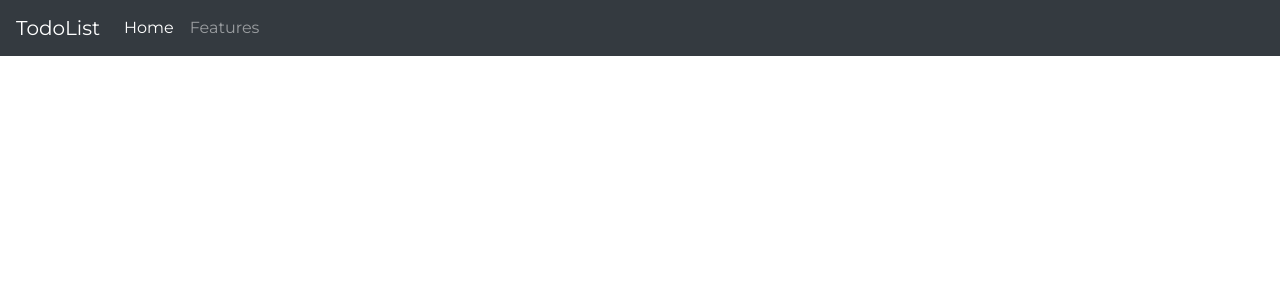
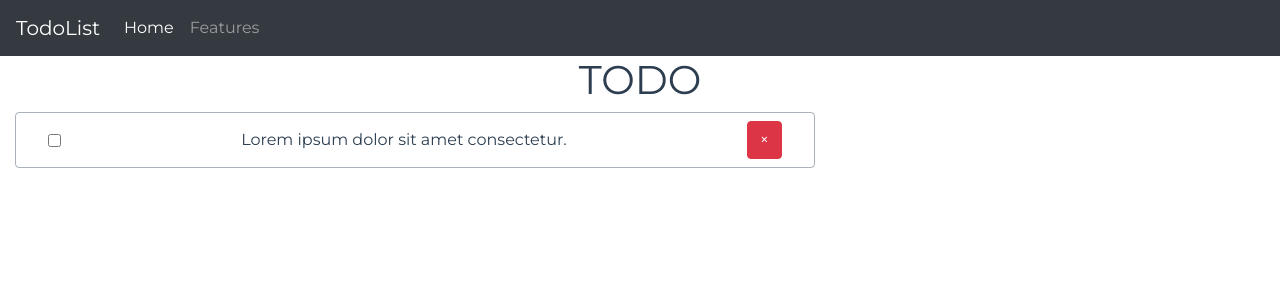
Before and after one commit to mefistodevelop/vue-todo, a Vue app: page / in a window 1280 px wide. Shown: the top 300 px of the page. Built offline with nearby package versions, Linux system fonts and the light colour scheme.

Commit message:
add TodoCard component

```diff
--- a/src/App.vue
+++ b/src/App.vue
@@ -1,23 +1,36 @@
 <template>
   <div id="app">
     <Header />
+    <main class="container">
+      <h1>TODO</h1>
+      <TodoCard />
+    </main>
   </div>
 </template>
 
 <script>
 import Header from "./components/Header";
+import TodoCard from "./components/TodoCard";
+
 export default {
   name: "App",
-  components: { Header },
+  components: { Header, TodoCard },
 };
 </script>
 
-<style>
+<style scoped>
 #app {
   font-family: "Montserrat", sans-serif;
   -webkit-font-smoothing: antialiased;
   -moz-osx-font-smoothing: grayscale;
   text-align: center;
   color: #2c3e50;
+  height: 100%;
+}
+
+.container {
+  margin: 0 auto;
+  max-width: 1400px;
+  width: 100%;
 }
 </style>
--- /dev/null
+++ b/src/components/TodoCard.vue
@@ -0,0 +1,35 @@
+<template>
+  <div class="todo-card">
+    <input type="checkbox" />
+    <p class="todo-text">Lorem ipsum dolor sit amet consectetur.</p>
+    <b-button variant="danger">&times;</b-button>
+  </div>
+</template>
+
+<script>
+export default {
+  name: "TodoCard",
+};
+</script>
+
+<style scoped>
+.todo-card {
+  display: flex;
+  justify-content: space-between;
+  align-items: center;
+  padding: 0.5rem 2rem;
+  max-width: 50rem;
+  border: 1px solid #2c3e5066;
+  border-radius: 4px;
+}
+
+.todo-card:hover,
+.todo-card:focus {
+  box-shadow: 0 0 4px 1px #2c3e5066;
+}
+
+.todo-text {
+  margin: 0;
+  padding: 0;
+}
+</style>
--- a/src/style.css
+++ b/src/style.css
@@ -14,3 +14,14 @@ body {
 #root {
   height: 100%;
 }
+
+.visually-hidden {
+  position: absolute !important;
+  clip: rect(1px 1px 1px 1px); /* IE6, IE7 */
+  clip: rect(1px, 1px, 1px, 1px);
+  padding: 0 !important;
+  border: 0 !important;
+  height: 1px !important;
+  width: 1px !important;
+  overflow: hidden;
+}
```
